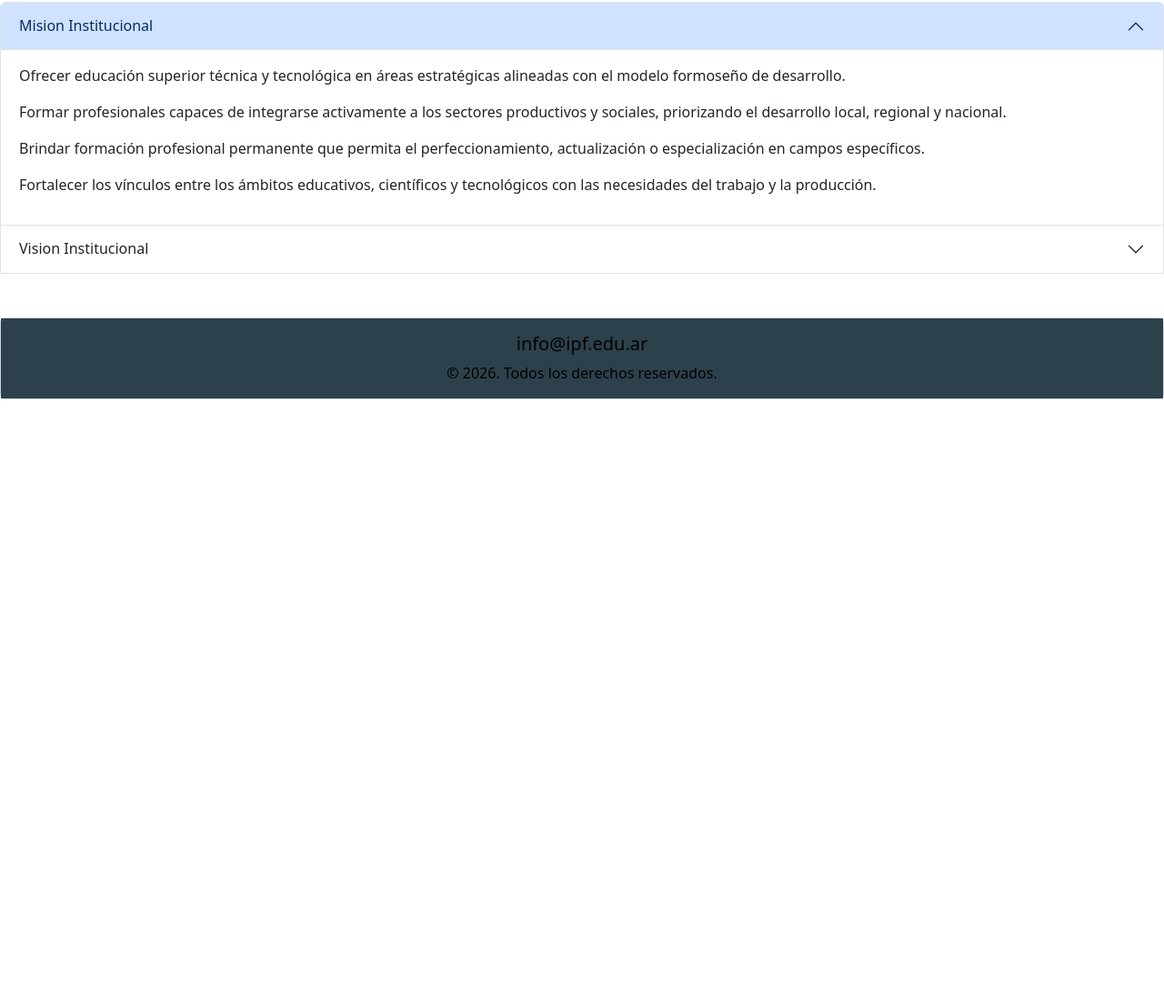
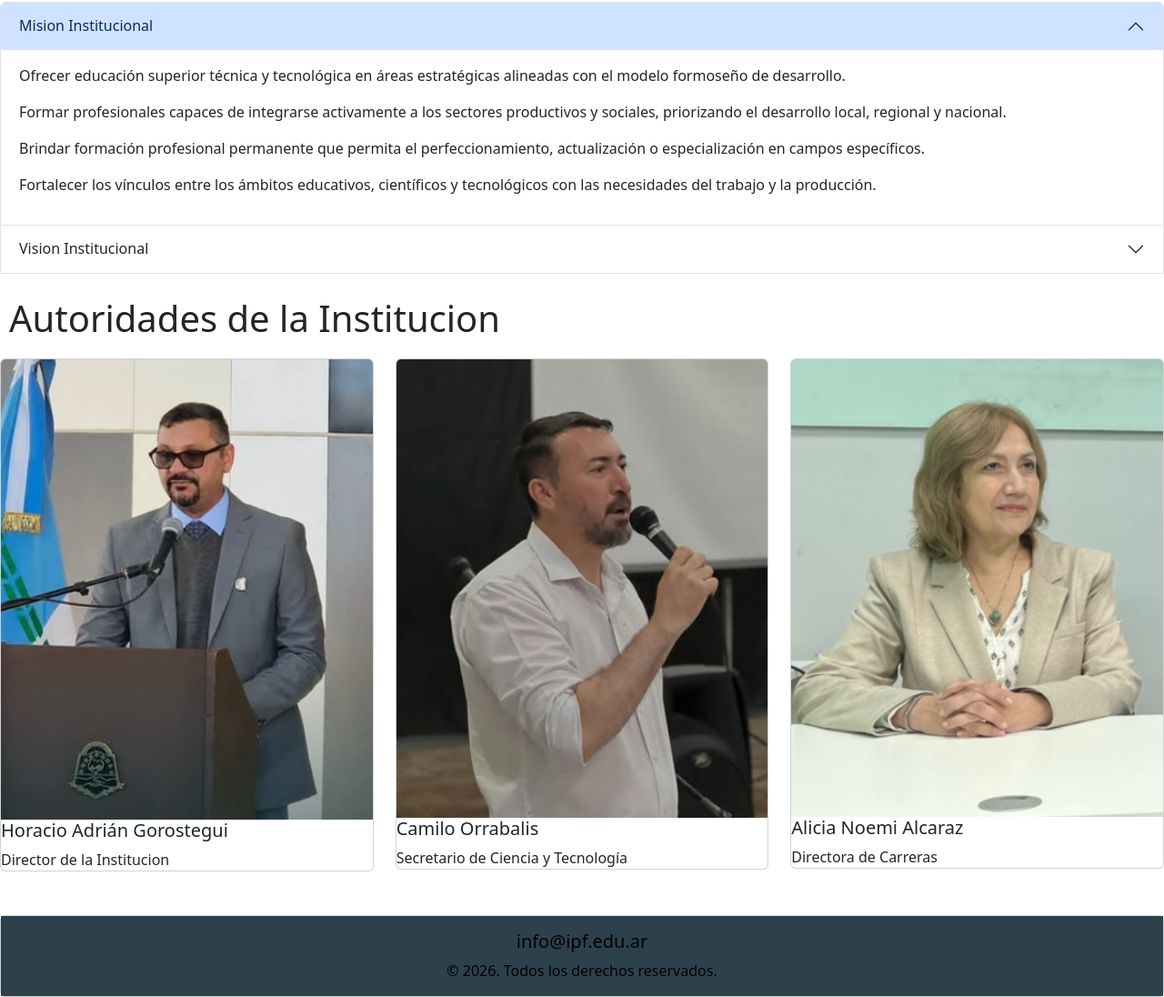
Before and after one commit to eluney8/trabajo-practico-integrador-eluney-ibars, a plain HTML site: page institucional.html in a window 1280 px wide. Shown: the part 862-1958 px from the top of the page at 91% size. Before the commit the page ends 1301 px from the top, so only its background shows below. Drawn offline with nearby package versions, Linux system fonts and the light colour scheme.

Commit message:
feat: se agregó la seccion de autoridades con cards

```diff
--- a/assets/css/institucional.css
+++ b/assets/css/institucional.css
@@ -29,3 +29,14 @@
  .historia {
     margin: 20px;
 }
+
+.autoridades {
+
+    margin-top: 20px;
+}
+
+.texto-autoridades {
+    margin-left:10px;
+    margin-top:25px;
+    margin-bottom: 20px;
+}
--- a/institucional.html
+++ b/institucional.html
@@ -150,7 +150,7 @@
         activamente al desarrollo de su entorno.
       </p>
     </div>
- <div class="accordion" id="accordionPanelsStayOpenExample">
+    <div class="accordion" id="accordionPanelsStayOpenExample">
       <div class="accordion-item">
         <h2 class="accordion-header">
           <button
@@ -232,6 +232,47 @@
           </div>
         </div>
       </div>
+      <div class="texto-autoridades">
+        <h1>Autoridades de la Institucion</h1>
+      </div>
+      <div class="row row-cols-1 row-cols-md-3 g-4">
+        <div class="col">
+          <div class="card">
+            <img src="assets/img/director.png" class="card-img-top" alt="..." />
+            <div class="card-autoridad">
+              <h5 class="card-title">Horacio Adrián Gorostegui</h5>
+              <p class="card-text">Director de la Institucion</p>
+            </div>
+          </div>
+        </div>
+        <div class="col">
+          <div class="card">
+            <img
+              src="assets/img/secretario.png"
+              class="card-img-top"
+              alt="..."
+            />
+            <div class="card-autoridad">
+              <h5 class="card-title">Camilo Orrabalis</h5>
+              <p class="card-text">Secretario de Ciencia y Tecnología</p>
+            </div>
+          </div>
+        </div>
+        <div class="col">
+          <div class="card">
+            <img
+              src="assets/img/directora.png"
+              class="card-img-top"
+              alt="..."
+            />
+            <div class="card-autoridad">
+              <h5 class="card-title">Alicia Noemi Alcaraz</h5>
+              <p class="card-text">Directora de Carreras</p>
+            </div>
+          </div>
+        </div>
+      </div>
+    </div>
     <div class="card text-center mt-5">
       <div class="card-body">
         <h5 class="card-title">info@ipf.edu.ar</h5>
```
Also changed, not shown: assets/img/director.png (added), assets/img/directora.png (added), assets/img/secretario.png (added).
